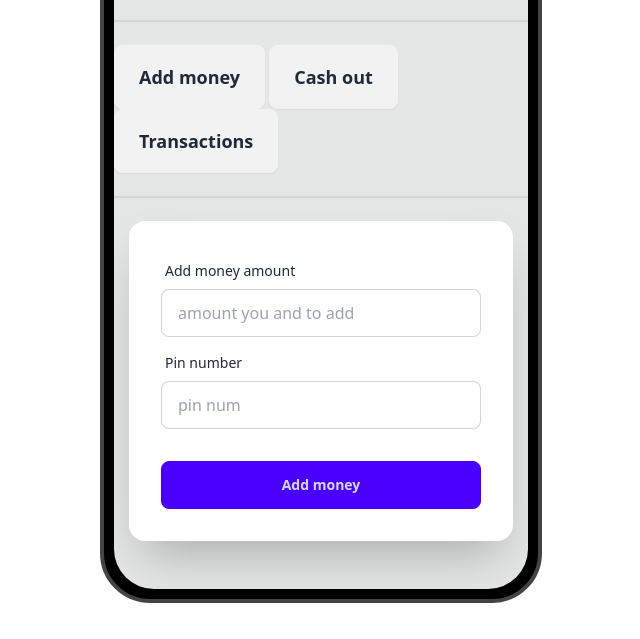
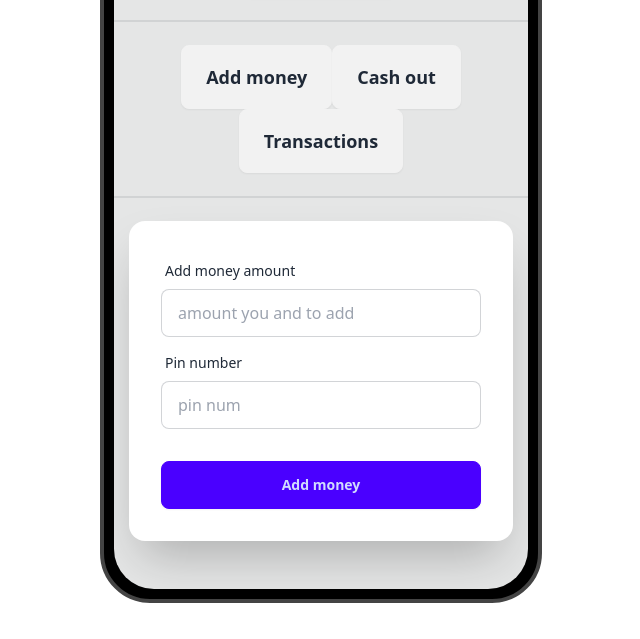
Before and after one commit to Asif-Abdullah01/Simple-Payment-transaction-system, a plain HTML site: page index.html in a window 1280 px wide. Shown: the part 161-800 px from the top of the page, without its empty margins (319-959 px from the left). Drawn offline with nearby package versions, Linux system fonts and the light colour scheme.

Commit message:
Simple payment method

```diff
--- a/index.html
+++ b/index.html
@@ -28,7 +28,7 @@
 
           <!-- features start -->
 
-          <div>
+          <div class="flex justify-center flex-wrap">
             <button id="addMoney-form-btn" class="btn btn-lg">Add money</button>
             <button id="cashOut-form-btn" class="btn btn-lg">Cash out</button>
             <button id="transactions-btn" class="btn btn-lg">Transactions</button>
```
